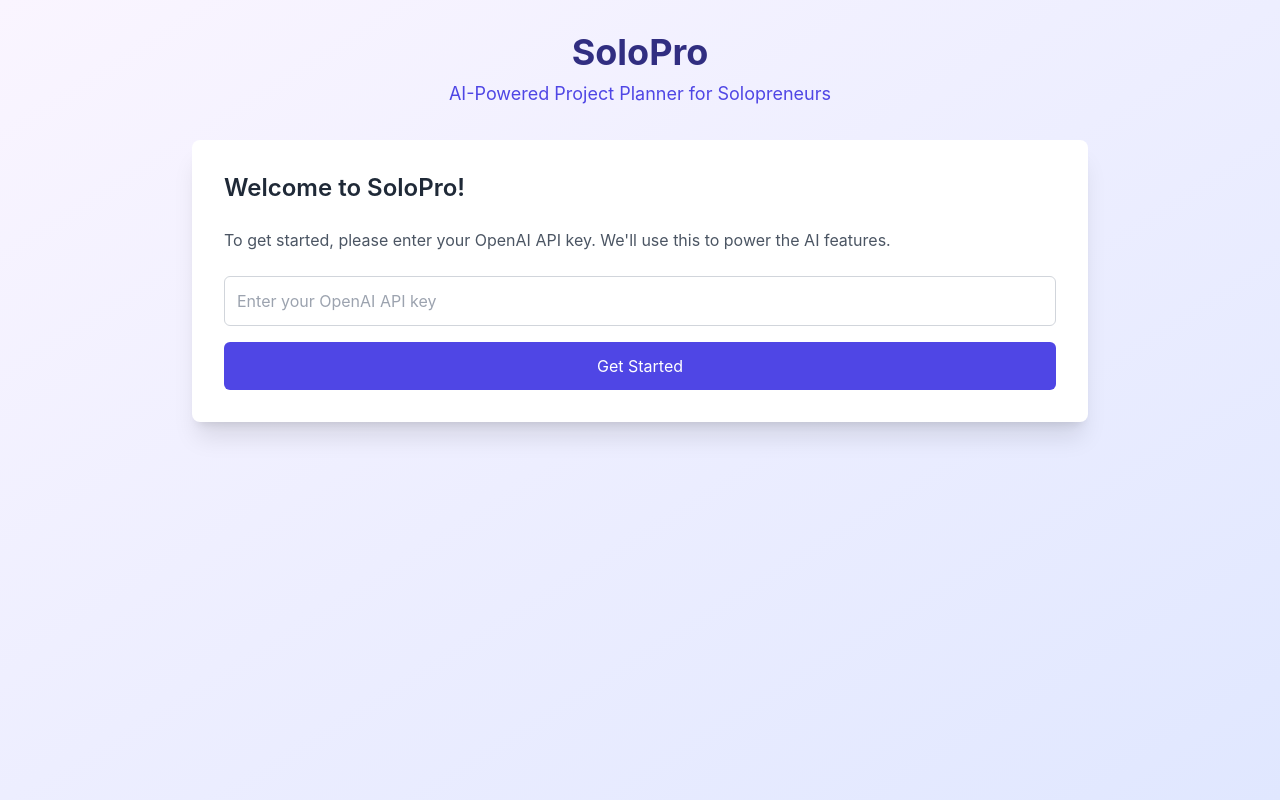
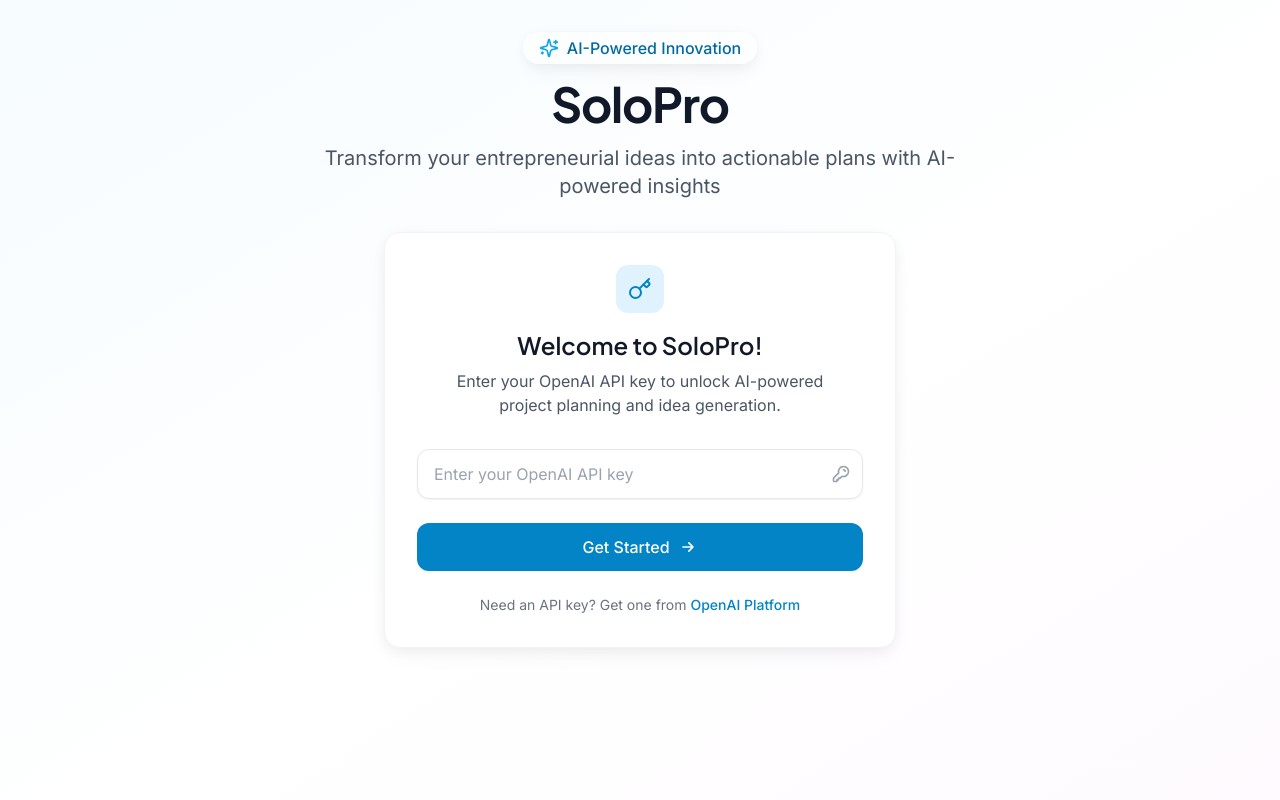
Before and after one commit to mashwaly/idea-generator, a React (Create React App) app in the folder frontend/: page / in a window 1280 px wide. Built offline with nearby package versions, Linux system fonts and the light colour scheme.

Commit message:
Auto-commit before changes

```diff
--- a/frontend/package.json
+++ b/frontend/package.json
@@ -3,9 +3,14 @@
   "version": "0.1.0",
   "private": true,
   "dependencies": {
+    "@headlessui/react": "^2.2.0",
+    "@heroicons/react": "^2.2.0",
+    "@radix-ui/react-icons": "^1.3.2",
+    "@tailwindcss/forms": "^0.5.10",
     "cra-template": "1.2.0",
     "framer-motion": "^12.4.2",
     "jspdf": "^2.5.2",
+    "lucide-react": "^0.475.0",
     "react": "^19.0.0",
     "react-dom": "^19.0.0",
     "react-scripts": "5.0.1"
--- a/frontend/src/App.js
+++ b/frontend/src/App.js
@@ -1,6 +1,7 @@
 import React, { useState } from 'react';
 import { motion, AnimatePresence } from 'framer-motion';
 import { jsPDF } from 'jspdf';
+import { Sparkles, ArrowLeft, Download, Lightbulb, Key } from 'lucide-react';
 
 const App = () => {
   const [apiKey, setApiKey] = useState('');
@@ -110,18 +111,24 @@
   };
 
   return (
-    <div className="min-h-screen bg-gradient-to-br from-purple-50 to-indigo-100 p-8">
-      <div className="max-w-4xl mx-auto">
-        <motion.h1
+    <div className="min-h-screen bg-gradient-to-br from-primary-50 via-white to-secondary-50 p-4 sm:p-6 md:p-8 animate-gradient">
+      <div className="max-w-4xl mx-auto space-y-8">
+        <motion.div
           initial={{ opacity: 0, y: -20 }}
           animate={{ opacity: 1, y: 0 }}
-          className="text-4xl font-bold text-center text-indigo-900 mb-8"
+          className="text-center space-y-4"
         >
+          <div className="inline-flex items-center space-x-2 bg-white/50 px-4 py-1 rounded-full shadow-soft">
+            <Sparkles className="w-5 h-5 text-primary-500" />
+            <span className="text-primary-700 font-medium">AI-Powered Innovation</span>
+          </div>
+          <h1 className="text-5xl font-bold text-gray-900 font-display tracking-tight">
             SoloPro
-          <span className="block text-lg font-normal text-indigo-600 mt-2">
-            AI-Powered Project Planner for Solopreneurs
-          </span>
-        </motion.h1>
+          </h1>
+          <p className="text-xl text-gray-600 max-w-2xl mx-auto">
+            Transform your entrepreneurial ideas into actionable plans with AI-powered insights
+          </p>
+        </motion.div>
 
         <AnimatePresence mode="wait">
           {error && (
@@ -129,100 +136,199 @@
               initial={{ opacity: 0, y: -10 }}
               animate={{ opacity: 1, y: 0 }}
               exit={{ opacity: 0 }}
-              className="bg-red-50 border border-red-200 text-red-700 px-4 py-3 rounded-lg mb-6"
+              className="bg-red-50 border border-red-200 text-red-700 px-6 py-4 rounded-xl shadow-soft flex items-center space-x-3 max-w-lg mx-auto"
             >
-              {error}
+              <div className="flex-shrink-0 w-10 h-10 bg-red-100 rounded-full flex items-center justify-center">
+                <svg className="w-5 h-5 text-red-600" fill="none" viewBox="0 0 24 24" stroke="currentColor">
+                  <path strokeLinecap="round" strokeLinejoin="round" strokeWidth={2} d="M12 9v2m0 4h.01m-6.938 4h13.856c1.54 0 2.502-1.667 1.732-3L13.732 4c-.77-1.333-2.694-1.333-3.464 0L3.34 16c-.77 1.333.192 3 1.732 3z" />
+                </svg>
+              </div>
+              <p className="text-sm font-medium">{error}</p>
             </motion.div>
           )}
 
           {step === 'api' && (
             <motion.div
-              initial={{ opacity: 0 }}
-              animate={{ opacity: 1 }}
-              exit={{ opacity: 0 }}
-              className="bg-white rounded-lg shadow-xl p-8"
+              initial={{ opacity: 0, y: 20 }}
+              animate={{ opacity: 1, y: 0 }}
+              exit={{ opacity: 0, y: -20 }}
+              className="bg-white rounded-2xl shadow-soft p-8 max-w-lg mx-auto border border-gray-100"
             >
-              <h2 className="text-2xl font-semibold mb-6 text-gray-800">Welcome to SoloPro!</h2>
-              <p className="text-gray-600 mb-6">
-                To get started, please enter your OpenAI API key. We'll use this to power the AI features.
+              <div className="flex flex-col items-center text-center mb-8">
+                <div className="w-12 h-12 bg-primary-100 rounded-xl flex items-center justify-center mb-4">
+                  <Key className="w-6 h-6 text-primary-600" />
+                </div>
+                <h2 className="text-2xl font-semibold text-gray-900 font-display">Welcome to SoloPro!</h2>
+                <p className="text-gray-600 mt-2 max-w-sm">
+                  Enter your OpenAI API key to unlock AI-powered project planning and idea generation.
                 </p>
-              <form onSubmit={handleApiSubmit} className="space-y-4">
+              </div>
+
+              <form onSubmit={handleApiSubmit} className="space-y-6">
+                <div className="relative">
                   <input
                     type="password"
                     value={apiKey}
                     onChange={(e) => setApiKey(e.target.value)}
                     placeholder="Enter your OpenAI API key"
-                  className="w-full p-3 border border-gray-300 rounded-md focus:ring-2 focus:ring-indigo-500 focus:border-indigo-500"
+                    className="w-full px-4 py-3 border border-gray-200 rounded-xl focus:ring-2 focus:ring-primary-500 focus:border-primary-500 shadow-sm placeholder-gray-400 text-gray-900"
                   />
+                  <div className="absolute inset-y-0 right-0 flex items-center pr-3">
+                    <svg className="w-5 h-5 text-gray-400" fill="none" viewBox="0 0 24 24" stroke="currentColor">
+                      <path strokeLinecap="round" strokeLinejoin="round" strokeWidth={2} d="M15 7a2 2 0 012 2m4 0a6 6 0 01-7.743 5.743L11 17H9v2H7v2H4a1 1 0 01-1-1v-2.586a1 1 0 01.293-.707l5.964-5.964A6 6 0 1121 9z" />
+                    </svg>
+                  </div>
+                </div>
+
                 <button
                   type="submit"
-                  className="w-full bg-indigo-600 text-white py-3 px-6 rounded-md hover:bg-indigo-700 transition-colors"
+                  className="w-full bg-primary-600 text-white py-3 px-6 rounded-xl hover:bg-primary-700 transition-colors duration-200 shadow-sm hover:shadow-md flex items-center justify-center space-x-2 font-medium"
                 >
-                  Get Started
+                  <span>Get Started</span>
+                  <svg className="w-5 h-5" fill="none" viewBox="0 0 24 24" stroke="currentColor">
+                    <path strokeLinecap="round" strokeLinejoin="round" strokeWidth={2} d="M13 7l5 5m0 0l-5 5m5-5H6" />
+                  </svg>
                 </button>
               </form>
+
+              <p className="mt-6 text-sm text-gray-500 text-center">
+                Need an API key? Get one from{' '}
+                <a href="https://platform.openai.com/api-keys" target="_blank" rel="noopener noreferrer" className="text-primary-600 hover:text-primary-700 font-medium">
+                  OpenAI Platform
+                </a>
+              </p>
             </motion.div>
           )}
 
           {step === 'ideaGen' && (
             <motion.div
-              initial={{ opacity: 0 }}
-              animate={{ opacity: 1 }}
-              exit={{ opacity: 0 }}
-              className="bg-white rounded-lg shadow-xl p-8"
+              initial={{ opacity: 0, y: 20 }}
+              animate={{ opacity: 1, y: 0 }}
+              exit={{ opacity: 0, y: -20 }}
+              className="bg-white rounded-2xl shadow-soft p-8 max-w-lg mx-auto border border-gray-100"
             >
-              <h2 className="text-2xl font-semibold mb-6 text-gray-800">Generate Your Project Idea</h2>
-              <p className="text-gray-600 mb-6">
-                Let our AI help you generate innovative project ideas tailored to your skills and interests.
+              <div className="flex flex-col items-center text-center mb-8">
+                <div className="w-12 h-12 bg-secondary-100 rounded-xl flex items-center justify-center mb-4">
+                  <Lightbulb className="w-6 h-6 text-secondary-600" />
+                </div>
+                <h2 className="text-2xl font-semibold text-gray-900 font-display">Generate Your Project Idea</h2>
+                <p className="text-gray-600 mt-2 max-w-sm">
+                  Our AI will help you generate innovative project ideas tailored to your entrepreneurial journey.
                 </p>
+              </div>
+
               <div className="space-y-4">
                 <button
                   onClick={generateIdea}
                   disabled={loading}
-                  className="w-full bg-indigo-600 text-white py-3 px-6 rounded-md hover:bg-indigo-700 transition-colors disabled:bg-indigo-400"
+                  className="w-full bg-secondary-600 text-white py-3 px-6 rounded-xl hover:bg-secondary-700 transition-all duration-200 shadow-sm hover:shadow-md flex items-center justify-center space-x-2 font-medium disabled:bg-secondary-300 disabled:cursor-not-allowed transform hover:scale-[1.02]"
                 >
-                  {loading ? 'Generating...' : 'Generate Idea'}
+                  {loading ? (
+                    <>
+                      <svg className="animate-spin -ml-1 mr-3 h-5 w-5 text-white" xmlns="http://www.w3.org/2000/svg" fill="none" viewBox="0 0 24 24">
+                        <circle className="opacity-25" cx="12" cy="12" r="10" stroke="currentColor" strokeWidth="4"></circle>
+                        <path className="opacity-75" fill="currentColor" d="M4 12a8 8 0 018-8V0C5.373 0 0 5.373 0 12h4zm2 5.291A7.962 7.962 0 014 12H0c0 3.042 1.135 5.824 3 7.938l3-2.647z"></path>
+                      </svg>
+                      <span>Generating Ideas...</span>
+                    </>
+                  ) : (
+                    <>
+                      <Sparkles className="w-5 h-5" />
+                      <span>Generate Idea</span>
+                    </>
+                  )}
                 </button>
+
                 <button
                   onClick={goBack}
-                  className="w-full border border-indigo-600 text-indigo-600 py-3 px-6 rounded-md hover:bg-indigo-50 transition-colors"
+                  className="w-full bg-white text-gray-700 py-3 px-6 rounded-xl hover:bg-gray-50 transition-colors border border-gray-200 flex items-center justify-center space-x-2 font-medium"
                 >
-                  Back
+                  <ArrowLeft className="w-5 h-5" />
+                  <span>Back</span>
                 </button>
               </div>
+
+              {loading && (
+                <div className="mt-8 p-6 bg-gray-50 rounded-xl">
+                  <div className="flex items-center justify-center space-x-4">
+                    <div className="flex space-x-1">
+                      <div className="w-3 h-3 bg-secondary-400 rounded-full animate-bounce" style={{ animationDelay: '0ms' }}></div>
+                      <div className="w-3 h-3 bg-secondary-400 rounded-full animate-bounce" style={{ animationDelay: '150ms' }}></div>
+                      <div className="w-3 h-3 bg-secondary-400 rounded-full animate-bounce" style={{ animationDelay: '300ms' }}></div>
+                    </div>
+                    <p className="text-sm text-gray-600">AI is crafting your perfect project idea...</p>
+                  </div>
+                </div>
+              )}
             </motion.div>
           )}
 
           {step === 'idea' && idea && (
             <motion.div
-              initial={{ opacity: 0 }}
-              animate={{ opacity: 1 }}
-              exit={{ opacity: 0 }}
-              className="bg-white rounded-lg shadow-xl p-8"
+              initial={{ opacity: 0, y: 20 }}
+              animate={{ opacity: 1, y: 0 }}
+              exit={{ opacity: 0, y: -20 }}
+              className="bg-white rounded-2xl shadow-soft p-8 max-w-3xl mx-auto border border-gray-100"
             >
-              <h2 className="text-2xl font-semibold mb-6 text-gray-800">{idea.title}</h2>
-              <p className="text-gray-600 mb-6">{idea.description}</p>
-              <div className="space-y-4">
-                <h3 className="text-xl font-semibold text-gray-800">Implementation Plan:</h3>
-                <ul className="list-disc list-inside space-y-2">
-                  {idea.plan.map((step, index) => (
-                    <li key={index} className="text-gray-600">{step}</li>
-                  ))}
-                </ul>
-              </div>
-              <div className="mt-8 flex justify-between">
+              <div className="flex items-center justify-between mb-8">
+                <h2 className="text-3xl font-bold text-gray-900 font-display">{idea.title}</h2>
+                <div className="flex space-x-2">
+                  <button
+                    onClick={exportToPDF}
+                    className="inline-flex items-center px-4 py-2 bg-primary-600 text-white rounded-xl text-sm font-medium hover:bg-primary-700 transition-all duration-200 shadow-sm hover:shadow-md"
+                  >
+                    <Download className="w-4 h-4 mr-2" />
+                    Export PDF
+                  </button>
                   <button
                     onClick={goBack}
-                  className="border border-indigo-600 text-indigo-600 py-2 px-4 rounded-md hover:bg-indigo-50 transition-colors"
+                    className="inline-flex items-center px-4 py-2 bg-white border border-gray-200 rounded-xl text-sm font-medium text-gray-700 hover:bg-gray-50 transition-all duration-200 shadow-sm hover:shadow-md"
                   >
+                    <ArrowLeft className="w-4 h-4 mr-2" />
                     Back
                   </button>
-                <button
-                  onClick={exportToPDF}
-                  className="bg-indigo-600 text-white py-2 px-4 rounded-md hover:bg-indigo-700 transition-colors"
-                >
-                  Export as PDF
-                </button>
+                </div>
+              </div>
+
+              <div className="space-y-8">
+                <div className="bg-gradient-to-br from-primary-50 to-secondary-50 rounded-xl p-6">
+                  <h3 className="text-xl font-semibold text-gray-900 mb-3 flex items-center">
+                    <svg className="w-5 h-5 text-primary-500 mr-2" fill="none" viewBox="0 0 24 24" stroke="currentColor">
+                      <path strokeLinecap="round" strokeLinejoin="round" strokeWidth={2} d="M13 10V3L4 14h7v7l9-11h-7z" />
+                    </svg>
+                    Project Overview
+                  </h3>
+                  <p className="text-gray-700 leading-relaxed">{idea.description}</p>
+                </div>
+
+                <div className="bg-white rounded-xl border border-gray-100 p-6">
+                  <h3 className="text-xl font-semibold text-gray-900 mb-4 flex items-center">
+                    <svg className="w-5 h-5 text-secondary-500 mr-2" fill="none" viewBox="0 0 24 24" stroke="currentColor">
+                      <path strokeLinecap="round" strokeLinejoin="round" strokeWidth={2} d="M9 5H7a2 2 0 00-2 2v12a2 2 0 002 2h10a2 2 0 002-2V7a2 2 0 00-2-2h-2M9 5a2 2 0 002 2h2a2 2 0 002-2M9 5a2 2 0 012-2h2a2 2 0 012 2" />
+                    </svg>
+                    Implementation Plan
+                  </h3>
+                  <ol className="space-y-4">
+                    {idea.plan.map((step, index) => (
+                      <li key={index} className="flex items-start">
+                        <span className="flex-shrink-0 w-8 h-8 bg-secondary-100 rounded-full flex items-center justify-center text-secondary-600 font-semibold mr-3">
+                          {index + 1}
+                        </span>
+                        <p className="text-gray-700 mt-1">{step}</p>
+                      </li>
+                    ))}
+                  </ol>
+                </div>
+
+                <div className="bg-gray-50 rounded-xl p-6">
+                  <div className="flex items-center justify-between">
+                    <div className="flex items-center space-x-2">
+                      <Sparkles className="w-5 h-5 text-primary-500" />
+                      <span className="text-sm font-medium text-gray-700">Generated by AI</span>
+                    </div>
+                    <span className="text-sm text-gray-500">{new Date().toLocaleDateString()}</span>
+                  </div>
+                </div>
               </div>
             </motion.div>
           )}
--- a/frontend/src/index.css
+++ b/frontend/src/index.css
@@ -1,17 +1,42 @@
+@import url('https://fonts.googleapis.com/css2?family=Inter:wght@300;400;500;600;700&display=swap');
+@import url('https://fonts.googleapis.com/css2?family=Plus+Jakarta+Sans:wght@400;500;600;700&display=swap');
+
 @tailwind base;
 @tailwind components;
 @tailwind utilities;
 
-body {
-    margin: 0;
-    font-family: -apple-system, BlinkMacSystemFont, "Segoe UI", "Roboto",
-        "Oxygen", "Ubuntu", "Cantarell", "Fira Sans", "Droid Sans",
-        "Helvetica Neue", sans-serif;
+@layer base {
+  html {
+    font-family: 'Inter', system-ui, sans-serif;
     -webkit-font-smoothing: antialiased;
     -moz-osx-font-smoothing: grayscale;
+  }
+
+  body {
+    @apply bg-gray-50;
+  }
 }
 
-code {
-    font-family: source-code-pro, Menlo, Monaco, Consolas, "Courier New",
-        monospace;
+@layer components {
+  .shadow-soft {
+    box-shadow: 0 2px 15px -3px rgba(0, 0, 0, 0.07),
+                0 10px 20px -2px rgba(0, 0, 0, 0.04);
+  }
+
+  .animate-gradient {
+    background-size: 200% 200%;
+    animation: gradient 8s ease infinite;
+  }
 }
+
+@keyframes gradient {
+  0% {
+    background-position: 0% 50%;
+  }
+  50% {
+    background-position: 100% 50%;
+  }
+  100% {
+    background-position: 0% 50%;
+  }
+}
```
Also changed, not shown: frontend/tailwind.config.js (+63 -2 lines), 2 other files (tests, documents, lock files or other folders). Lines whose indentation alone changed are shown as unchanged.
